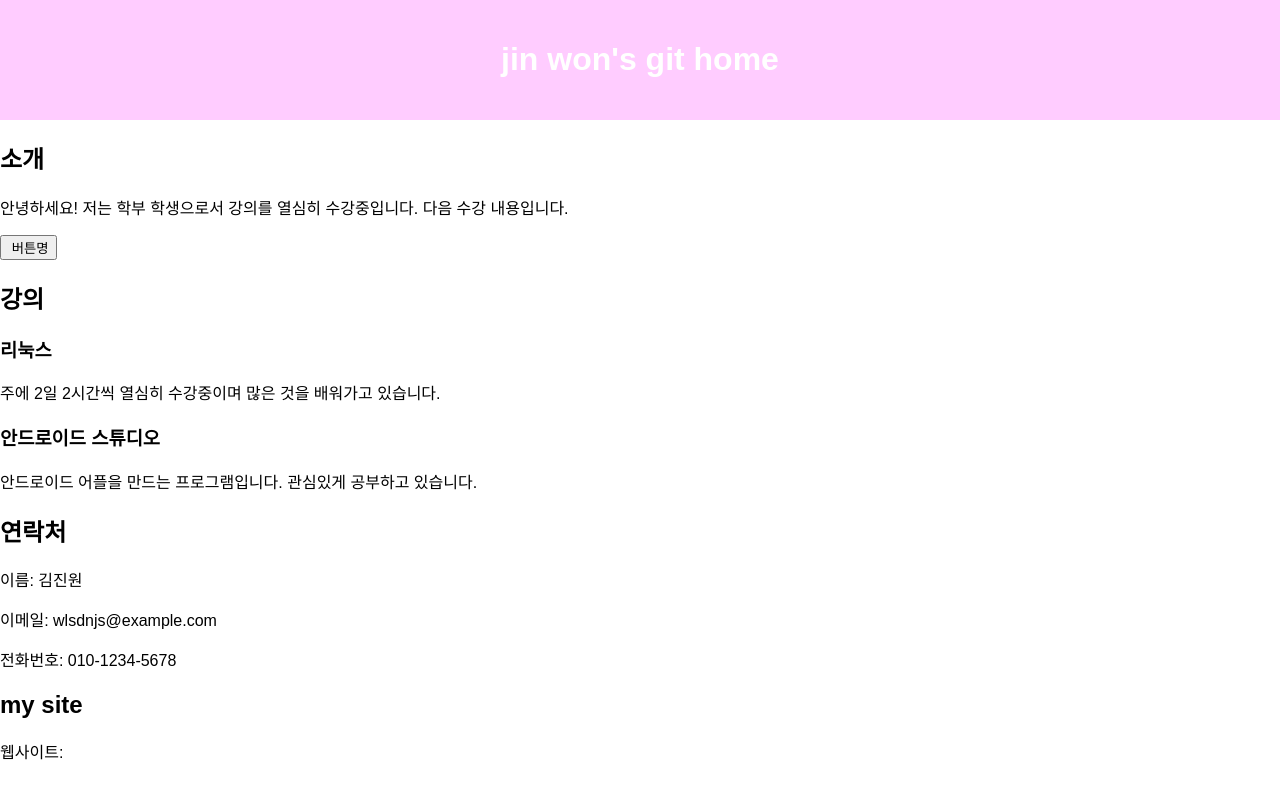
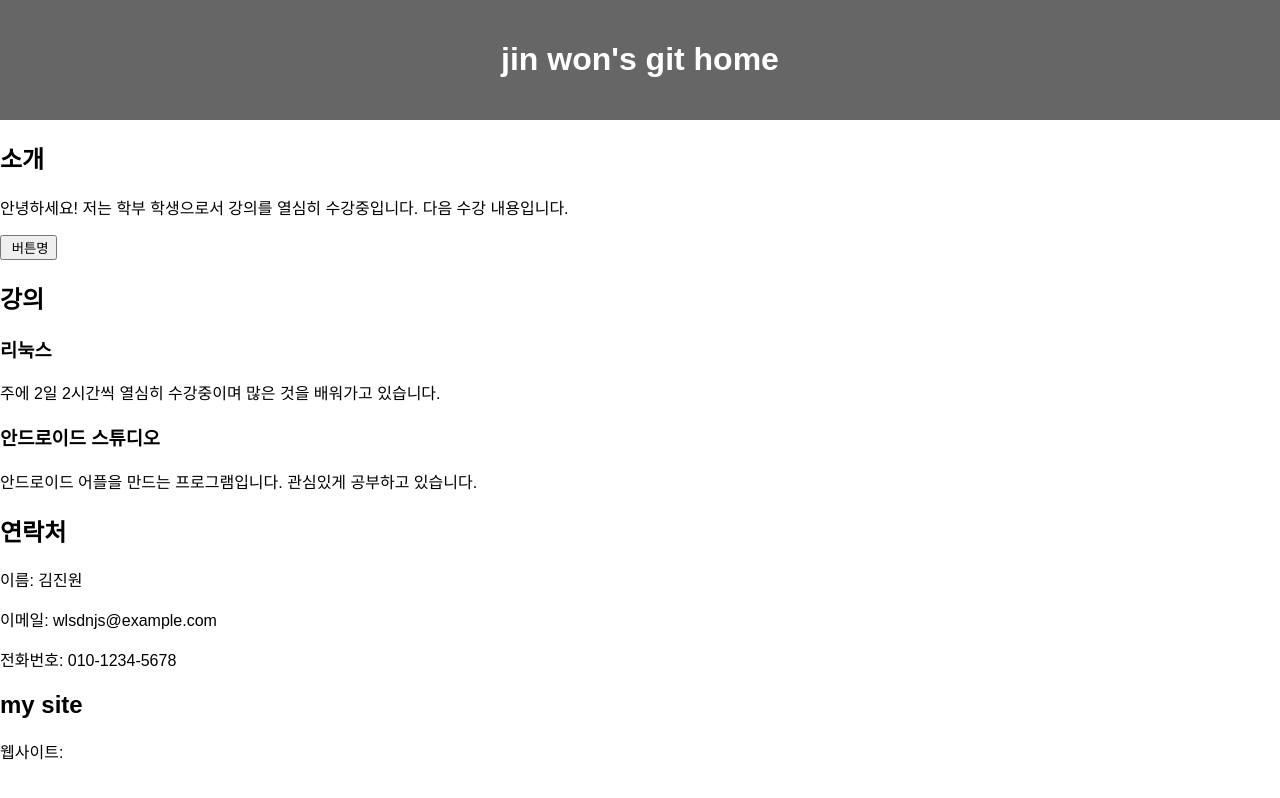
Before and after one commit to rlawlsdnjs2/lll, a plain HTML site: page index.html in a window 1280 px wide. Drawn offline with Linux system fonts and the light colour scheme.

Commit message:
Update index.html

```diff
--- a/index.html
+++ b/index.html
@@ -12,7 +12,7 @@
         }
 
         header {
-            background-color: #FFCCFF;
+            background-color: #666666;
             color: #fff;
             padding: 20px;
             text-align: center;
```
